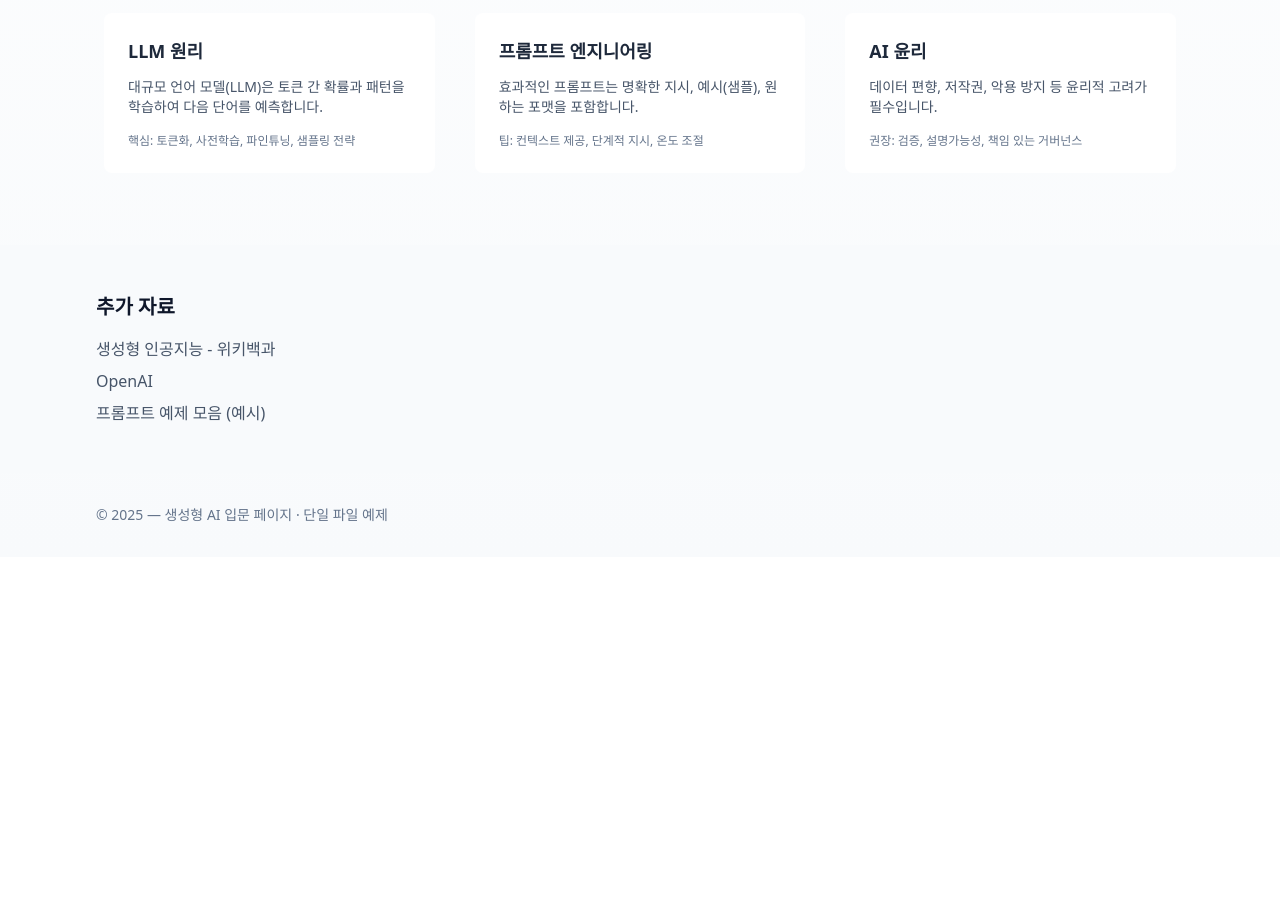
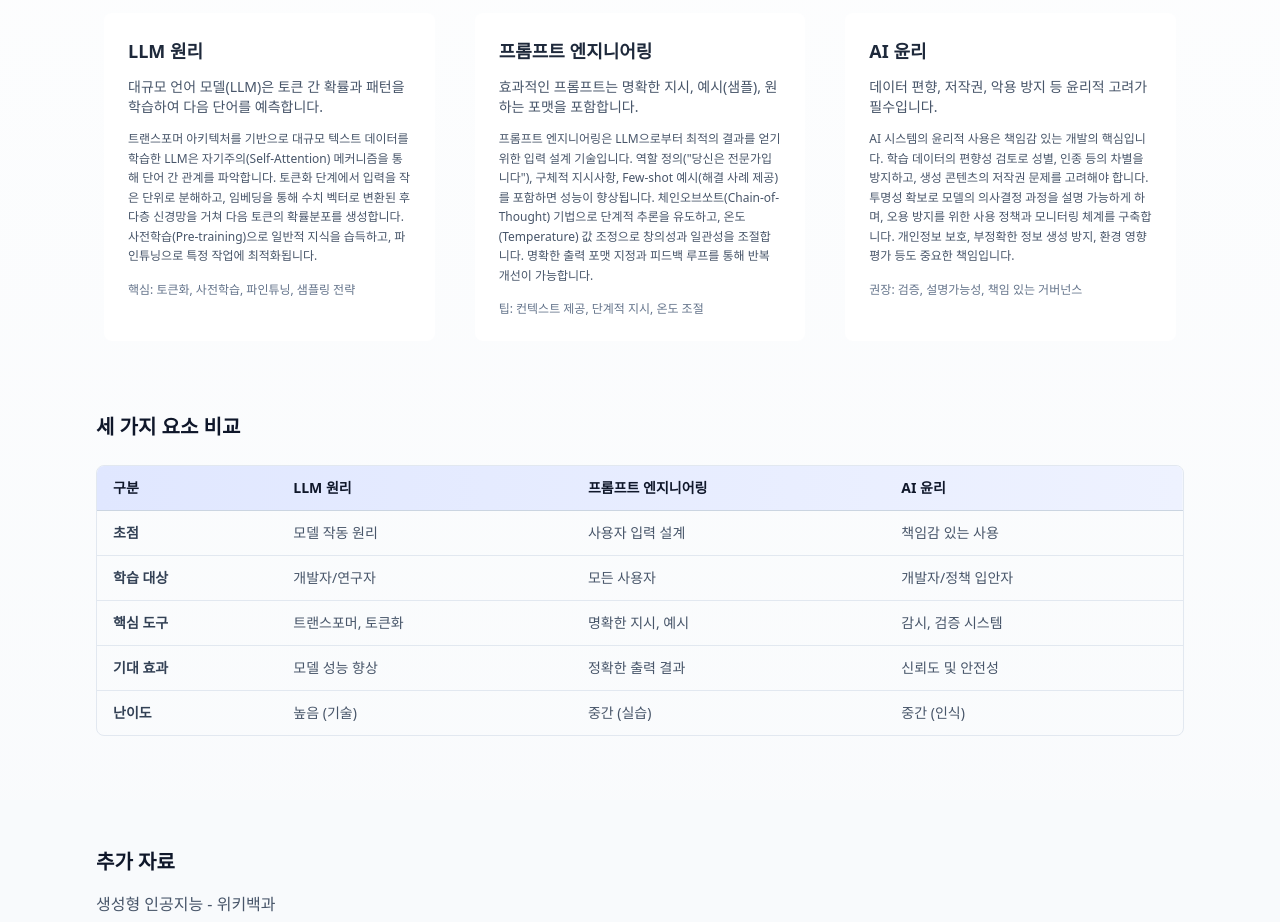
Before and after one commit to xownstj05-rgb/homekma123, a plain HTML site: page index.html in a window 1280 px wide. Shown: the part 780-1702 px from the top of the page. Before the commit the page ends 1337 px from the top, so only its background shows below. Drawn offline with nearby package versions, Linux system fonts and the light colour scheme.

Commit message:
Add detailed descriptions and comparison table for AI topics

```diff
--- a/index.html
+++ b/index.html
@@ -170,6 +170,7 @@
             <div class="card-inner rounded-lg bg-white dark:bg-slate-800 p-6 h-full">
               <h3 class="text-lg font-semibold text-slate-800 dark:text-slate-100">LLM 원리</h3>
               <p class="mt-3 text-sm text-slate-600 dark:text-slate-300">대규모 언어 모델(LLM)은 토큰 간 확률과 패턴을 학습하여 다음 단어를 예측합니다.</p>
+              <p class="mt-3 text-xs text-slate-600 dark:text-slate-400 leading-relaxed">트랜스포머 아키텍처를 기반으로 대규모 텍스트 데이터를 학습한 LLM은 자기주의(Self-Attention) 메커니즘을 통해 단어 간 관계를 파악합니다. 토큰화 단계에서 입력을 작은 단위로 분해하고, 임베딩을 통해 수치 벡터로 변환된 후 다층 신경망을 거쳐 다음 토큰의 확률분포를 생성합니다. 사전학습(Pre-training)으로 일반적 지식을 습득하고, 파인튜닝으로 특정 작업에 최적화됩니다.</p>
               <p class="mt-4 text-xs text-slate-500 dark:text-slate-400">핵심: 토큰화, 사전학습, 파인튜닝, 샘플링 전략</p>
             </div>
           </div>
@@ -179,6 +180,7 @@
             <div class="card-inner rounded-lg bg-white dark:bg-slate-800 p-6 h-full">
               <h3 class="text-lg font-semibold text-slate-800 dark:text-slate-100">프롬프트 엔지니어링</h3>
               <p class="mt-3 text-sm text-slate-600 dark:text-slate-300">효과적인 프롬프트는 명확한 지시, 예시(샘플), 원하는 포맷을 포함합니다.</p>
+              <p class="mt-3 text-xs text-slate-600 dark:text-slate-400 leading-relaxed">프롬프트 엔지니어링은 LLM으로부터 최적의 결과를 얻기 위한 입력 설계 기술입니다. 역할 정의("당신은 전문가입니다"), 구체적 지시사항, Few-shot 예시(해결 사례 제공)를 포함하면 성능이 향상됩니다. 체인오브쏘트(Chain-of-Thought) 기법으로 단계적 추론을 유도하고, 온도(Temperature) 값 조정으로 창의성과 일관성을 조절합니다. 명확한 출력 포맷 지정과 피드백 루프를 통해 반복 개선이 가능합니다.</p>
               <p class="mt-4 text-xs text-slate-500 dark:text-slate-400">팁: 컨텍스트 제공, 단계적 지시, 온도 조절</p>
             </div>
           </div>
@@ -188,8 +190,59 @@
             <div class="card-inner rounded-lg bg-white dark:bg-slate-800 p-6 h-full">
               <h3 class="text-lg font-semibold text-slate-800 dark:text-slate-100">AI 윤리</h3>
               <p class="mt-3 text-sm text-slate-600 dark:text-slate-300">데이터 편향, 저작권, 악용 방지 등 윤리적 고려가 필수입니다.</p>
+              <p class="mt-3 text-xs text-slate-600 dark:text-slate-400 leading-relaxed">AI 시스템의 윤리적 사용은 책임감 있는 개발의 핵심입니다. 학습 데이터의 편향성 검토로 성별, 인종 등의 차별을 방지하고, 생성 콘텐츠의 저작권 문제를 고려해야 합니다. 투명성 확보로 모델의 의사결정 과정을 설명 가능하게 하며, 오용 방지를 위한 사용 정책과 모니터링 체계를 구축합니다. 개인정보 보호, 부정확한 정보 생성 방지, 환경 영향 평가 등도 중요한 책임입니다.</p>
               <p class="mt-4 text-xs text-slate-500 dark:text-slate-400">권장: 검증, 설명가능성, 책임 있는 거버넌스</p>
             </div>
+          </div>
+
+        </div>
+
+        <!-- COMPARISON TABLE -->
+        <div class="mt-16">
+          <h3 class="text-xl font-bold text-slate-900 dark:text-slate-100 mb-6">세 가지 요소 비교</h3>
+          <div class="overflow-x-auto rounded-lg border border-slate-200 dark:border-slate-700">
+            <table class="w-full text-sm">
+              <thead>
+                <tr class="bg-gradient-to-r from-indigo-100 to-indigo-50 dark:from-indigo-900/40 dark:to-indigo-800/20">
+                  <th class="border-b border-slate-300 dark:border-slate-600 px-4 py-3 text-left font-semibold text-slate-900 dark:text-slate-100">구분</th>
+                  <th class="border-b border-slate-300 dark:border-slate-600 px-4 py-3 text-left font-semibold text-slate-900 dark:text-slate-100">LLM 원리</th>
+                  <th class="border-b border-slate-300 dark:border-slate-600 px-4 py-3 text-left font-semibold text-slate-900 dark:text-slate-100">프롬프트 엔지니어링</th>
+                  <th class="border-b border-slate-300 dark:border-slate-600 px-4 py-3 text-left font-semibold text-slate-900 dark:text-slate-100">AI 윤리</th>
+                </tr>
+              </thead>
+              <tbody>
+                <tr class="border-b border-slate-200 dark:border-slate-700 hover:bg-slate-50 dark:hover:bg-slate-800/30 transition">
+                  <td class="px-4 py-3 font-semibold text-slate-700 dark:text-slate-300">초점</td>
+                  <td class="px-4 py-3 text-slate-600 dark:text-slate-400">모델 작동 원리</td>
+                  <td class="px-4 py-3 text-slate-600 dark:text-slate-400">사용자 입력 설계</td>
+                  <td class="px-4 py-3 text-slate-600 dark:text-slate-400">책임감 있는 사용</td>
+                </tr>
+                <tr class="border-b border-slate-200 dark:border-slate-700 hover:bg-slate-50 dark:hover:bg-slate-800/30 transition">
+                  <td class="px-4 py-3 font-semibold text-slate-700 dark:text-slate-300">학습 대상</td>
+                  <td class="px-4 py-3 text-slate-600 dark:text-slate-400">개발자/연구자</td>
+                  <td class="px-4 py-3 text-slate-600 dark:text-slate-400">모든 사용자</td>
+                  <td class="px-4 py-3 text-slate-600 dark:text-slate-400">개발자/정책 입안자</td>
+                </tr>
+                <tr class="border-b border-slate-200 dark:border-slate-700 hover:bg-slate-50 dark:hover:bg-slate-800/30 transition">
+                  <td class="px-4 py-3 font-semibold text-slate-700 dark:text-slate-300">핵심 도구</td>
+                  <td class="px-4 py-3 text-slate-600 dark:text-slate-400">트랜스포머, 토큰화</td>
+                  <td class="px-4 py-3 text-slate-600 dark:text-slate-400">명확한 지시, 예시</td>
+                  <td class="px-4 py-3 text-slate-600 dark:text-slate-400">감시, 검증 시스템</td>
+                </tr>
+                <tr class="border-b border-slate-200 dark:border-slate-700 hover:bg-slate-50 dark:hover:bg-slate-800/30 transition">
+                  <td class="px-4 py-3 font-semibold text-slate-700 dark:text-slate-300">기대 효과</td>
+                  <td class="px-4 py-3 text-slate-600 dark:text-slate-400">모델 성능 향상</td>
+                  <td class="px-4 py-3 text-slate-600 dark:text-slate-400">정확한 출력 결과</td>
+                  <td class="px-4 py-3 text-slate-600 dark:text-slate-400">신뢰도 및 안전성</td>
+                </tr>
+                <tr class="hover:bg-slate-50 dark:hover:bg-slate-800/30 transition">
+                  <td class="px-4 py-3 font-semibold text-slate-700 dark:text-slate-300">난이도</td>
+                  <td class="px-4 py-3 text-slate-600 dark:text-slate-400">높음 (기술)</td>
+                  <td class="px-4 py-3 text-slate-600 dark:text-slate-400">중간 (실습)</td>
+                  <td class="px-4 py-3 text-slate-600 dark:text-slate-400">중간 (인식)</td>
+                </tr>
+              </tbody>
+            </table>
           </div>
         </div>
       </div>
```
